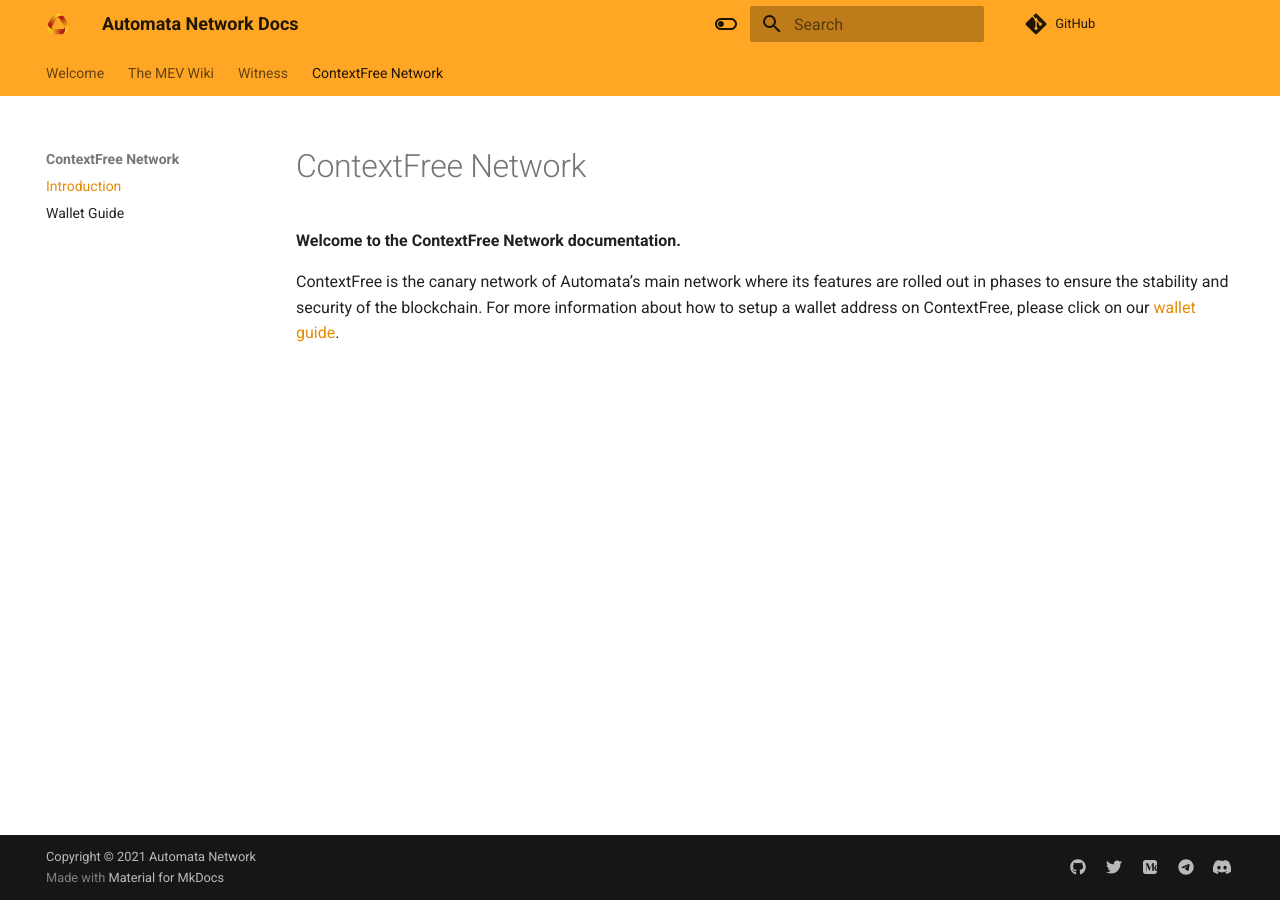
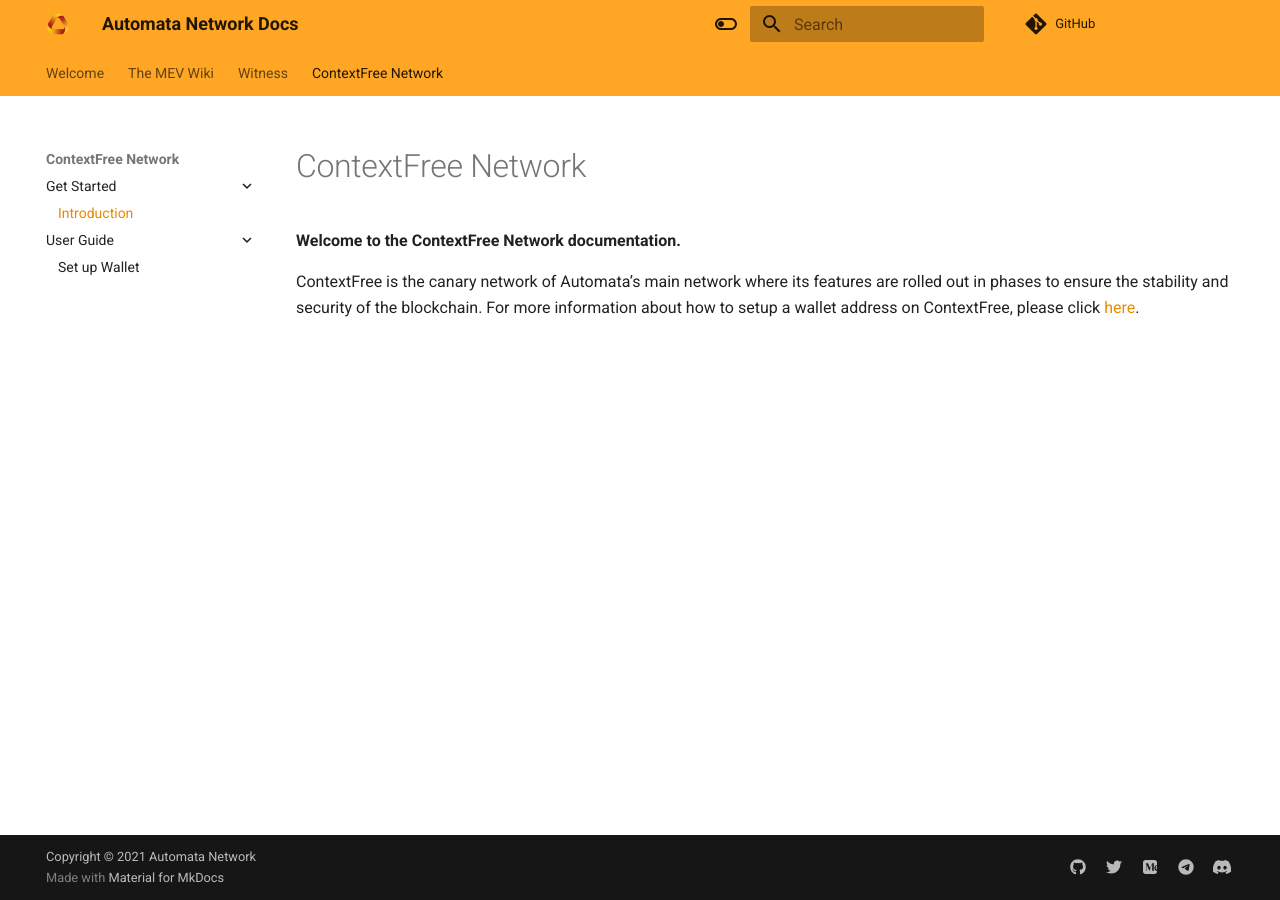
Before and after one commit to automata-network/docs, an MkDocs documentation site: the page built from docs/canarynet/getstarted/introduction.md, in a window 1280 px wide. Built offline with MkDocs 1.6.1 and Material for MkDocs 9.7.7, drawn with Linux system fonts in a browser that asks for light colours; nearby versions of some CDN libraries; comment, search, counter and statistics services are not loaded.

Commit message:
Refactor canary network category

```diff
--- a/docs/canarynet/introduction.md
+++ b/docs/canarynet/getstarted/introduction.md
@@ -3,4 +3,4 @@
 **Welcome to the ContextFree Network documentation.**
 
 ContextFree is the canary network of Automata’s main network where its features are rolled out in phases to ensure the stability and security of the blockchain.
-For more information about how to setup a wallet address on ContextFree, please click on our [wallet guide](./canarywalletguide.md).
+For more information about how to setup a wallet address on ContextFree, please click [here](../userguide/setupwallet.md).
--- a/mkdocs.yml
+++ b/mkdocs.yml
@@ -24,8 +24,10 @@
     - User Guide: ./witness/user-guide.md
     # - Witness API: ./witness/api.md
   - ContextFree Network:
-    - Introduction: ./canarynet/introduction.md
-    - Wallet Guide: ./canarynet/canarywalletguide.md
+    - Get Started:
+      - Introduction: ./canarynet/getstarted/introduction.md
+    - User Guide:
+      - Set up Wallet: ./canarynet/userguide/setupwallet.md
 
 theme:
   name: material
```
Also changed, not shown: docs/index.md (+3 -3 lines), docs/canarynet/userguide/setupwallet.md (renamed from docs/canarynet/canarywalletguide.md).
